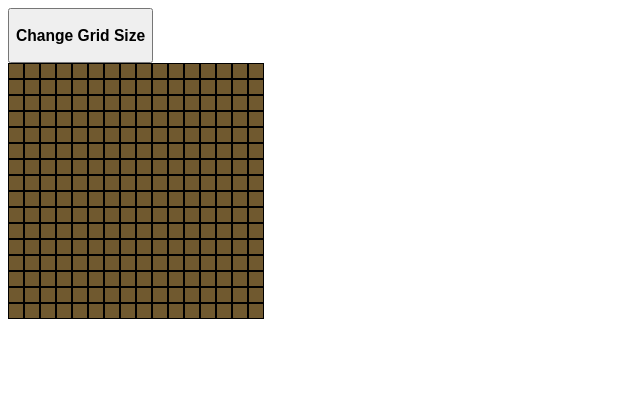
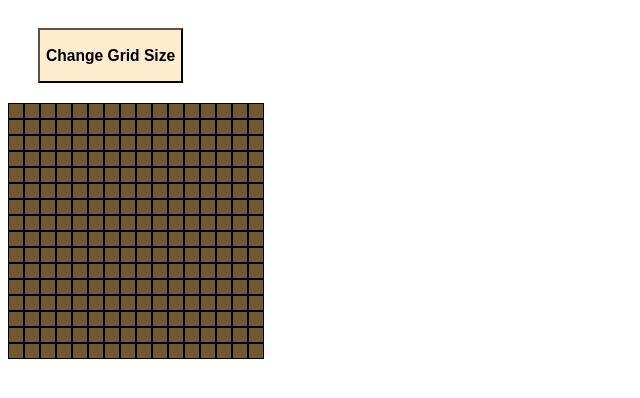
Before and after one commit to blazedev67/Etch-a-Sketch, a plain HTML site: page index.html in a window 1280 px wide. Shown: the whole page, without its empty margins (0-640 px from the left). Drawn offline with Linux system fonts and the light colour scheme.

Commit message:
add border and button color

```diff
--- a/style.css
+++ b/style.css
@@ -10,4 +10,10 @@
     display: flex;
     flex-wrap: wrap;
     width: 256px;
+    height: 256px;
 }
+
+#btn{
+    background-color: blanchedalmond;
+    margin: 20px 30px;
+}
```
